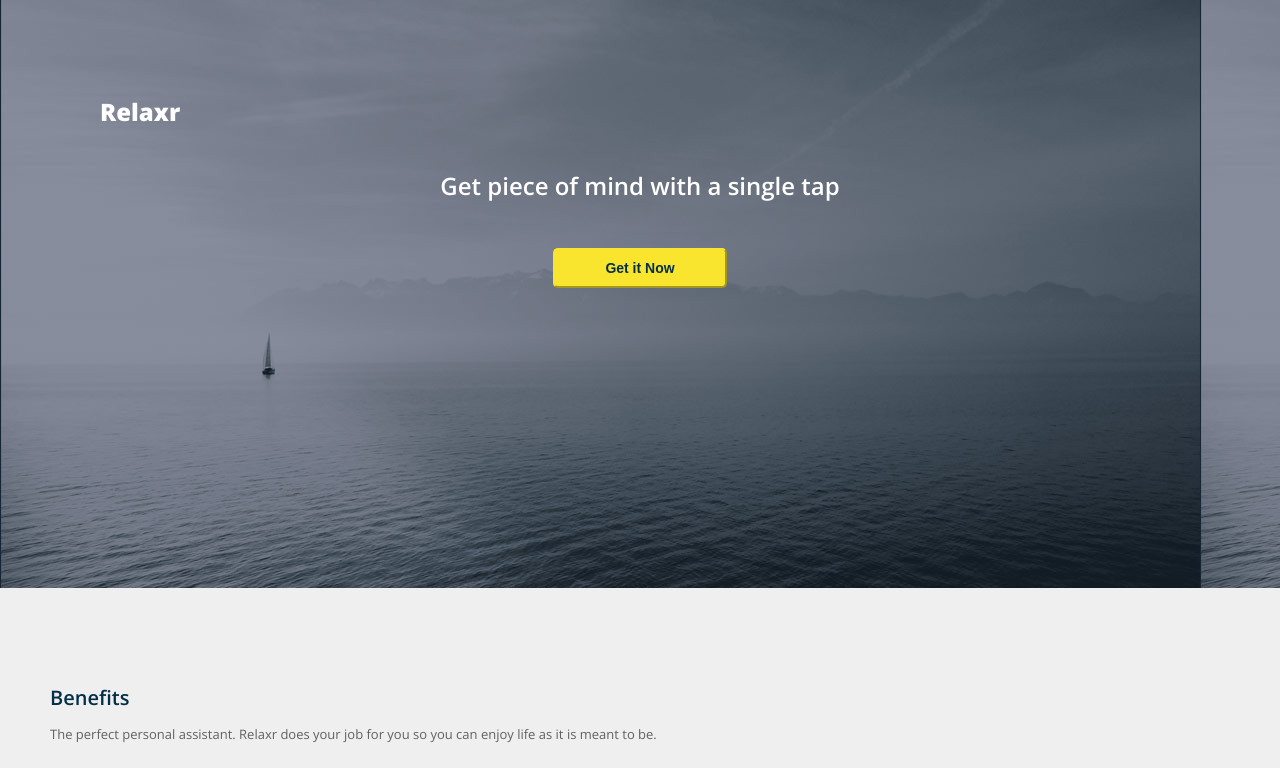
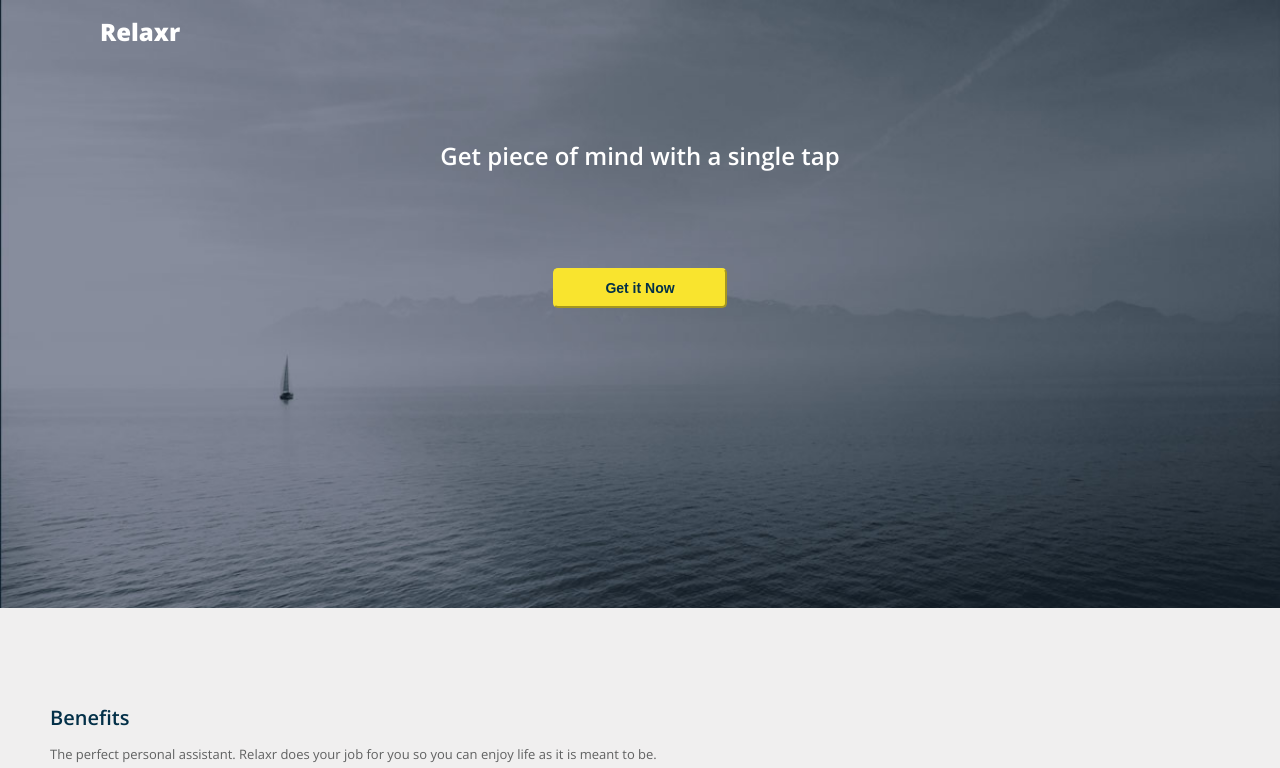
Before and after one commit to meganmckeough/assignment-2, a plain HTML site: page index.html in a window 1280 px wide. Shown: the top 768 px of the page. Drawn offline with nearby package versions, Linux system fonts and the light colour scheme.

Commit message:
fixed cover and padding

```diff
--- a/style.css
+++ b/style.css
@@ -8,7 +8,8 @@ body {
 header {
 	text-align: center;
 	background-image: url("images/header_bg.jpg");
-	padding: 100px 100px 300px 100px;
+	background-size: cover;
+	padding: 20px 100px 300px 100px;
 	color: white;
 	margin: 0px;
 	font-size: 24px;
@@ -22,7 +23,7 @@ nav {
 
 h1 {
 	font-weight: 600;
-	padding: 50px 25px;
+	padding: 100px 25px;
 }
 
 .company_info {
```
